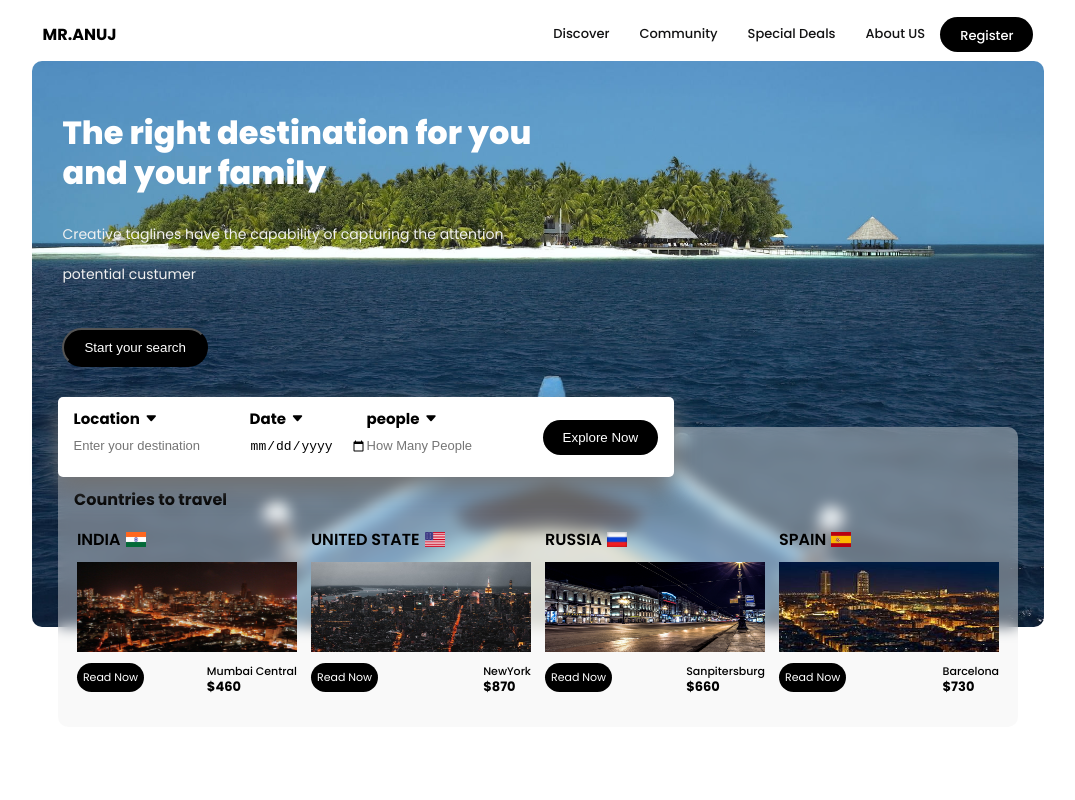
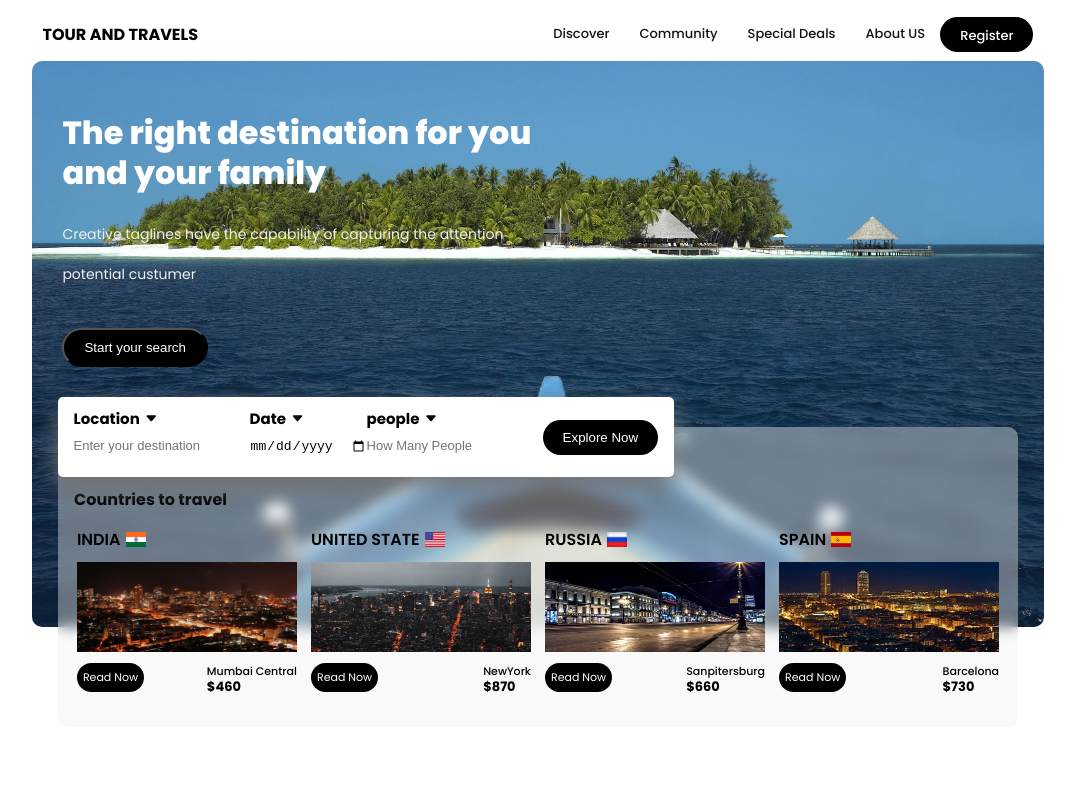
Before and after one commit to sc674673/TourAndTravels, a plain HTML site: page index.html in a window 1280 px wide. Shown: the top 800 px of the page, without its empty margins (102-1177 px from the left). Drawn offline with nearby package versions, Linux system fonts and the light colour scheme.

Commit message:
Update index.html

```diff
--- a/index.html
+++ b/index.html
@@ -13,7 +13,7 @@
 <body>
     <header>
         <nav>
-            <h4>MR.ANUJ</h4>
+            <h4>TOUR AND TRAVELS</h4>
             <ul>
                 <li><a href="#">Discover</a></li>
                 <li><a href="#">Community</a></li>
```
